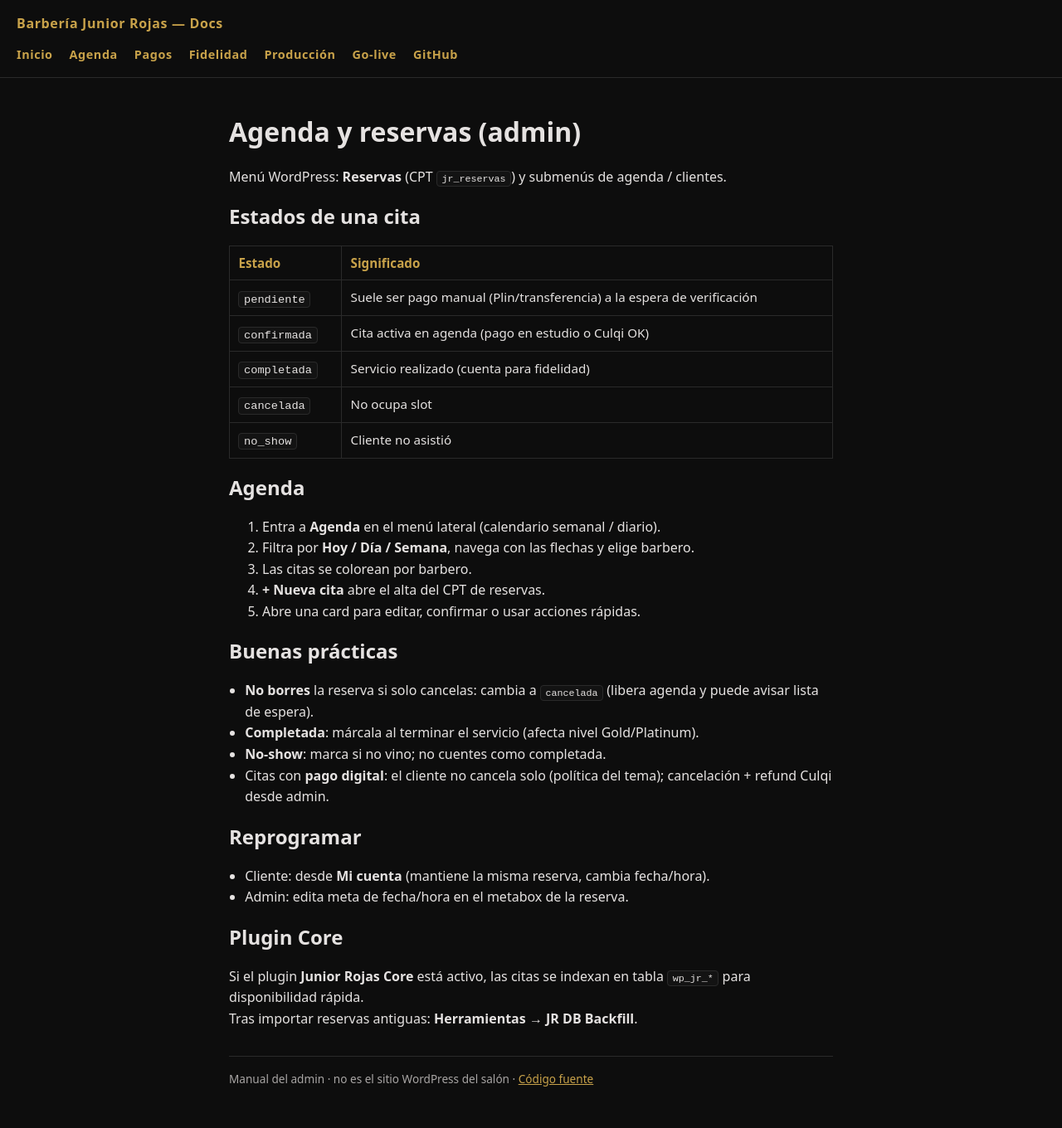
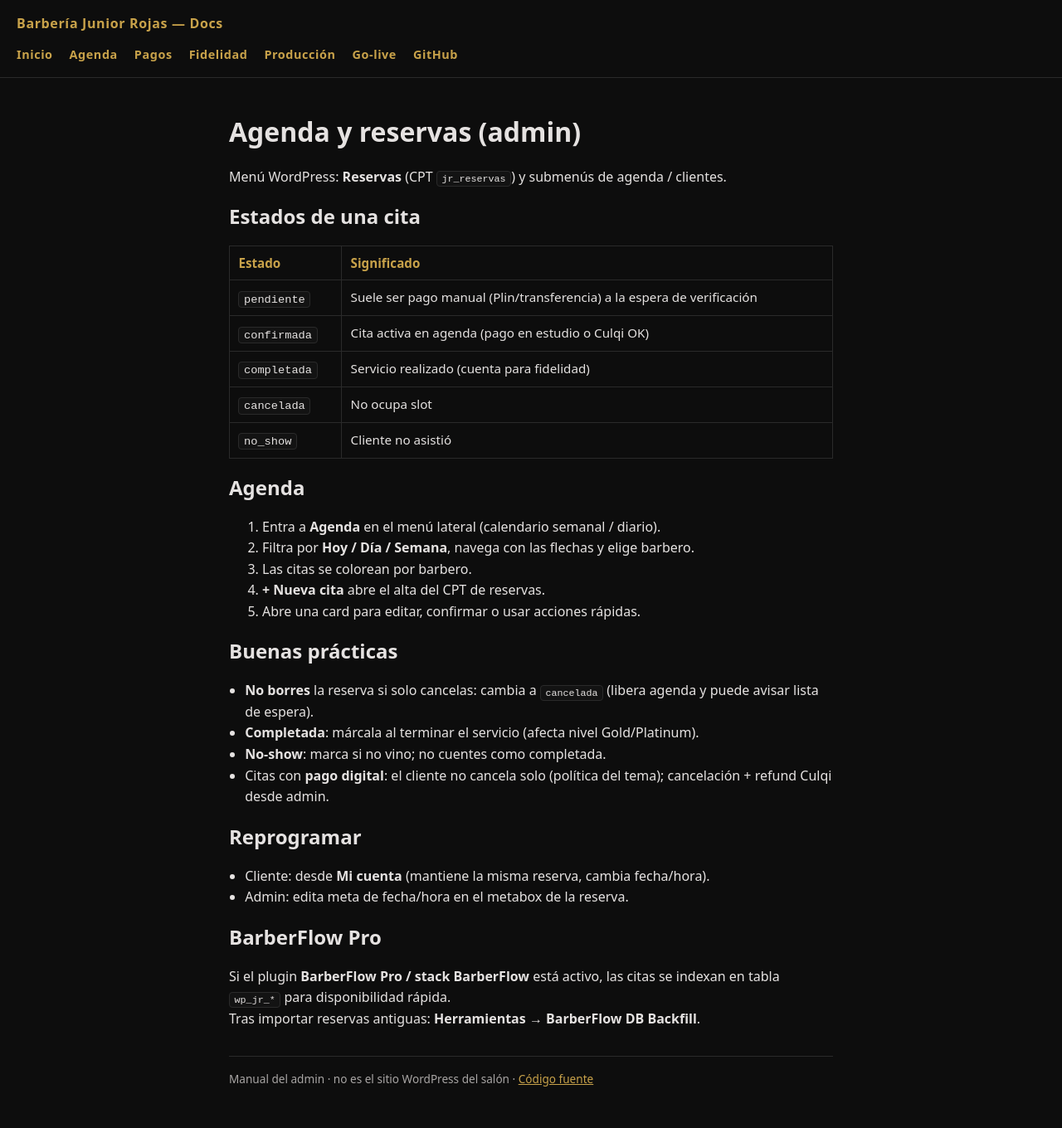
Before and after one commit to lincoleulogiohuanca/BarberiaJuniorRojas, a Jekyll site: the page built from docs/admin-agenda.md, in a window 1280 px wide. Shown: the whole page at 83% size. Built offline with Jekyll 4.4.1, drawn with Linux system fonts in a browser that asks for light colours.

Commit message:
Renombran la plataforma a BarberFlow y actualizan la preview del tema.
Nombres de producto (Theme, Core, Book, Payments, Pro) y screenshot 1200x900 del hero, sin cambiar slugs de carpetas.

Co-authored-by: Cursor <cursoragent@cursor.com>

```diff
--- a/docs/admin-agenda.md
+++ b/docs/admin-agenda.md
@@ -37,7 +37,7 @@ Menú WordPress: **Reservas** (CPT `jr_reservas`) y submenús de agenda / client
 - Cliente: desde **Mi cuenta** (mantiene la misma reserva, cambia fecha/hora).
 - Admin: edita meta de fecha/hora en el metabox de la reserva.
 
-## Plugin Core
+## BarberFlow Pro
 
-Si el plugin **Junior Rojas Core** está activo, las citas se indexan en tabla `wp_jr_*` para disponibilidad rápida.
-Tras importar reservas antiguas: **Herramientas → JR DB Backfill**.
+Si el plugin **BarberFlow Pro / stack BarberFlow** está activo, las citas se indexan en tabla `wp_jr_*` para disponibilidad rápida.
+Tras importar reservas antiguas: **Herramientas → BarberFlow DB Backfill**.
```
Also changed, not shown: DEPLOY.md (+3 -3 lines), docs/admin-produccion.md (+2 -2 lines), docs/go-live.md (+1 -1 lines), CHANGELOG.md, README.md, app/public/wp-content/themes/yuniorrojastheme/screenshot.png, app/public/wp-content/themes/yuniorrojastheme/style.css, 7 other files.
